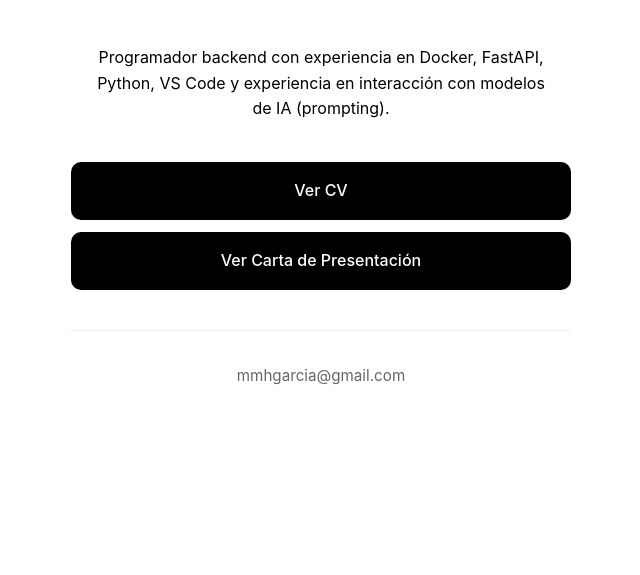
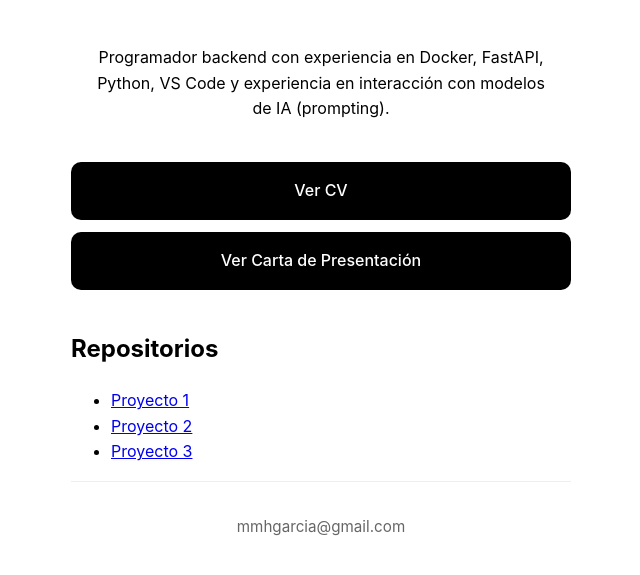
Before and after one commit to mmhgarcia/bdhv, a plain HTML site: page index.html in a window 1280 px wide. Shown: the part 133-708 px from the top of the page, without its empty margins (319-959 px from the left). Drawn offline with Linux system fonts and the light colour scheme.

Commit message:
Añade enlace a repo

```diff
--- a/index.html
+++ b/index.html
@@ -101,6 +101,15 @@
         <a href="https://docs.google.com/document/d/1XvVsY53ltyL31tOH1MGo9q1q7uVa77fLrhhbqdb53JI/edit?usp=sharing" class="btn" target="_blank">Ver Carta de Presentación</a>
     </div>
 
+    <div class="repositories">
+        <h2>Repositorios</h2>
+        <ul>
+            <li><a href="https://github.com/mmhgarcia/bdhv" target="_blank">Proyecto 1</a></li>
+            <li><a href="https://github.com/usuario/proyecto2" target="_blank">Proyecto 2</a></li>
+            <li><a href="https://github.com/usuario/proyecto3" target="_blank">Proyecto 3</a></li>
+        </ul>
+    </div>
+
     <div class="contact">
         <a href="mailto:mmhgarcia@gmail.com" class="email">mmhgarcia@gmail.com</a>
     </div>
```
